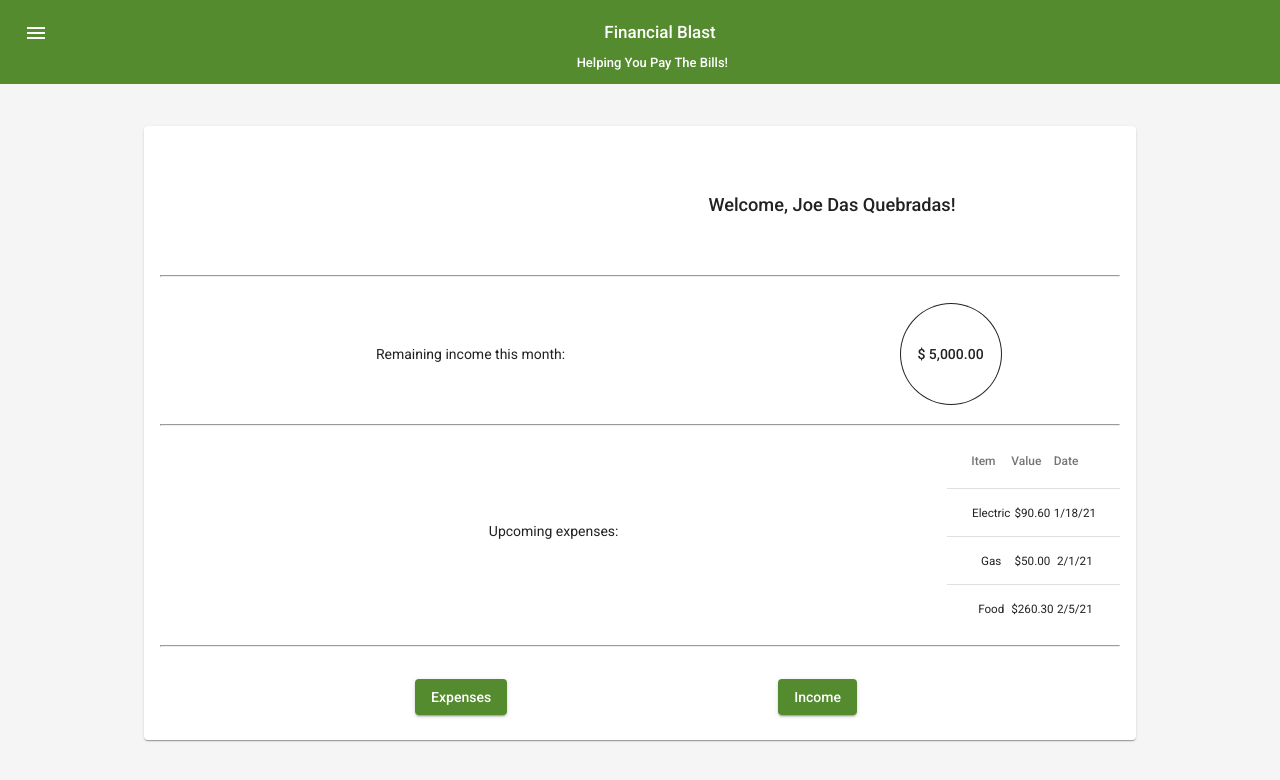
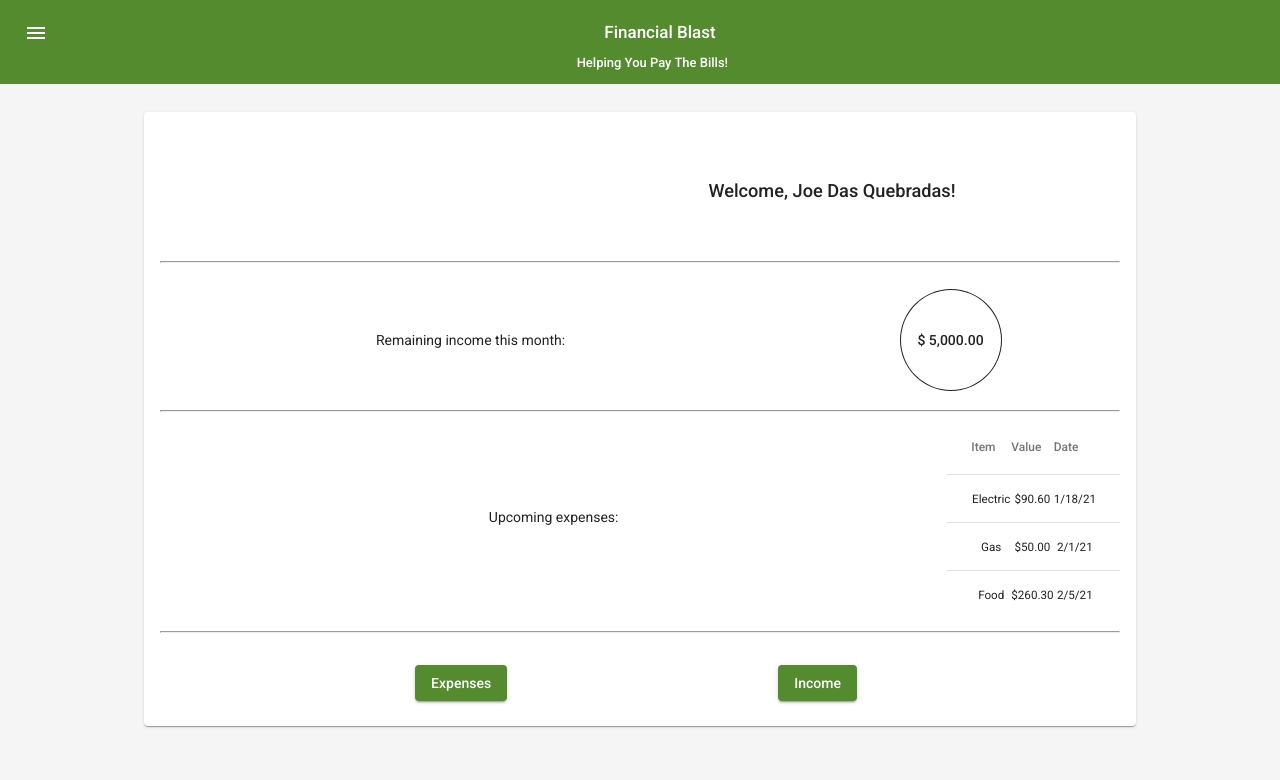
Before and after one commit to RafaelRochaS/Fblast-frontend, an Angular app: page /main in a window 1280 px wide. Shown: the top 780 px of the page. Built offline with nearby package versions, Linux system fonts and the light colour scheme.

Commit message:
Task finished

```diff
--- a/src/app/logged/logged-home/logged-home.component.css
+++ b/src/app/logged/logged-home/logged-home.component.css
@@ -1,5 +1,6 @@
 .card-align {
-    margin-top: 3em;
+    margin-top: 2em;
+    margin-bottom: 3em;
 }
 
 .profile {
```
